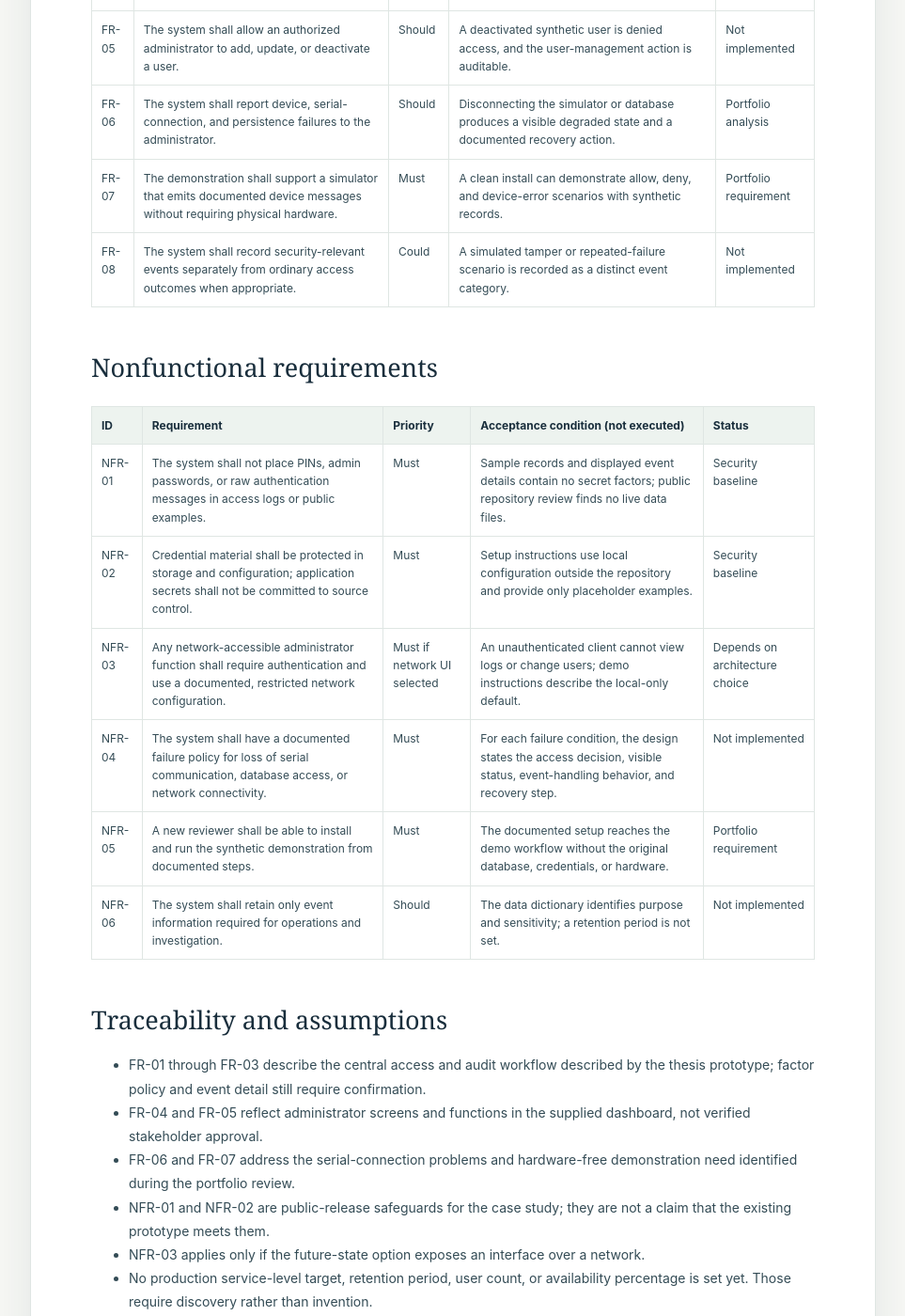
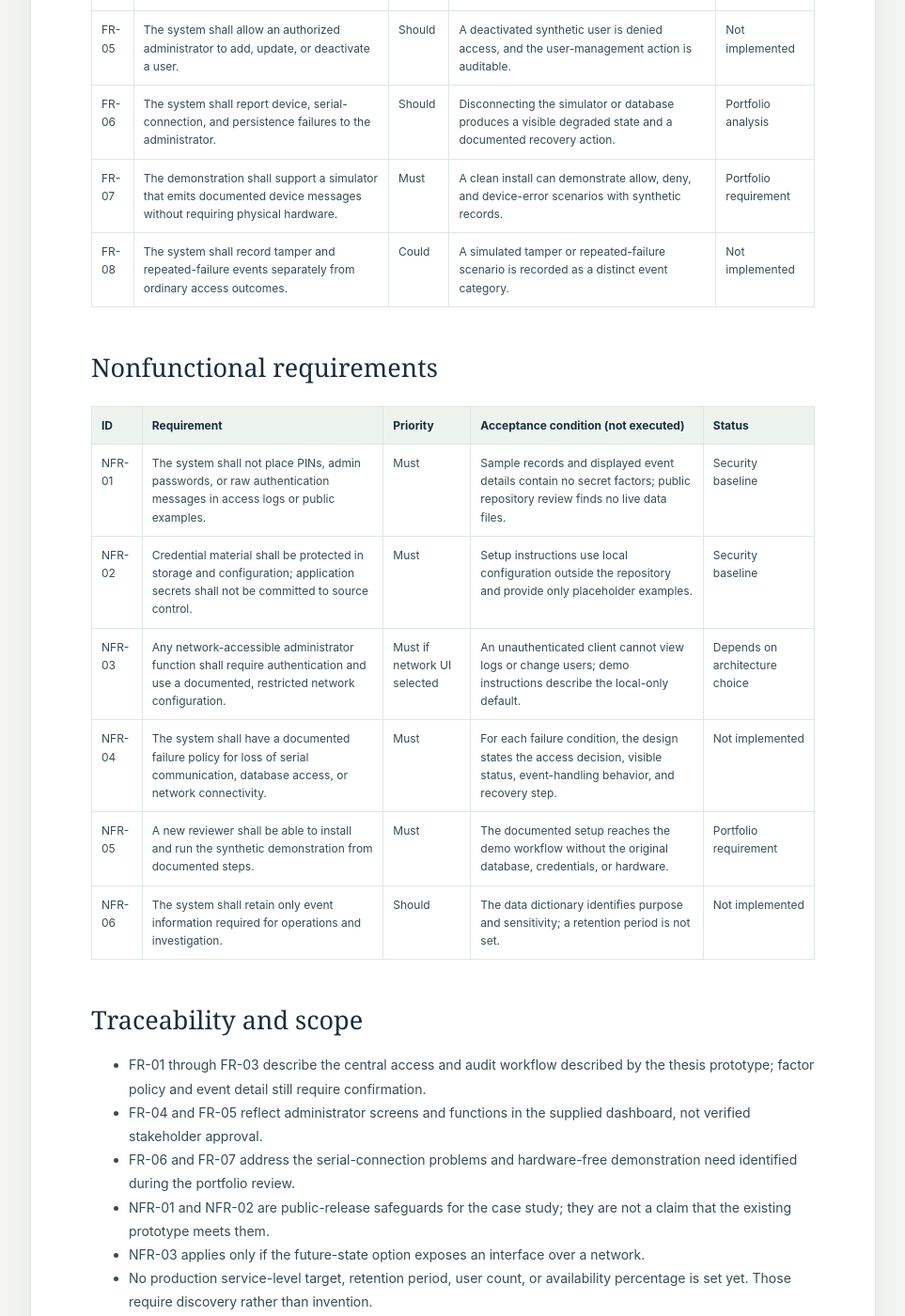
Before and after one commit to davidnserrano2-cmd/davidnserrano2-cmd.github.io, a Jekyll site: the page built from docs/REQUIREMENTS.md, in a window 1280 px wide and 1400 px high, scrolled down 1168 px. Shown: the whole window at 94% size, without its empty margins (158-1121 px from the left). Built offline with Jekyll 4.4.1, drawn with Linux system fonts in a browser that asks for light colours.

Commit message:
Clarify requirements scope and remove draft phrasing

```diff
--- a/docs/REQUIREMENTS.md
+++ b/docs/REQUIREMENTS.md
@@ -28,7 +28,7 @@ Priority uses MoSCoW: **Must** is required for the demonstration's core workflow
 | FR-05 | The system shall allow an authorized administrator to add, update, or deactivate a user. | Should | A deactivated synthetic user is denied access, and the user-management action is auditable. | Not implemented |
 | FR-06 | The system shall report device, serial-connection, and persistence failures to the administrator. | Should | Disconnecting the simulator or database produces a visible degraded state and a documented recovery action. | Portfolio analysis |
 | FR-07 | The demonstration shall support a simulator that emits documented device messages without requiring physical hardware. | Must | A clean install can demonstrate allow, deny, and device-error scenarios with synthetic records. | Portfolio requirement |
-| FR-08 | The system shall record security-relevant events separately from ordinary access outcomes when appropriate. | Could | A simulated tamper or repeated-failure scenario is recorded as a distinct event category. | Not implemented |
+| FR-08 | The system shall record tamper and repeated-failure events separately from ordinary access outcomes. | Could | A simulated tamper or repeated-failure scenario is recorded as a distinct event category. | Not implemented |
 
 ## Nonfunctional requirements
 
@@ -41,7 +41,7 @@ Priority uses MoSCoW: **Must** is required for the demonstration's core workflow
 | NFR-05 | A new reviewer shall be able to install and run the synthetic demonstration from documented steps. | Must | The documented setup reaches the demo workflow without the original database, credentials, or hardware. | Portfolio requirement |
 | NFR-06 | The system shall retain only event information required for operations and investigation. | Should | The data dictionary identifies purpose and sensitivity; a retention period is not set. | Not implemented |
 
-## Traceability and assumptions
+## Traceability and scope
 
 - FR-01 through FR-03 describe the central access and audit workflow described by the thesis prototype; factor policy and event detail still require confirmation.
 - FR-04 and FR-05 reflect administrator screens and functions in the supplied dashboard, not verified stakeholder approval.
```
